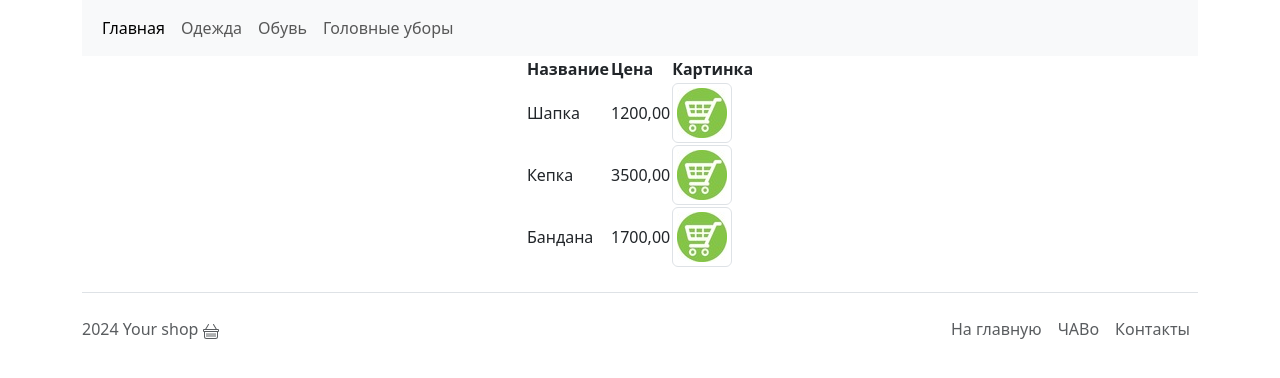
After one commit to Aksentos/GB-Flask-and-FastAPI-frameworks, a Flask app: page /hats/ in a window 1280 px wide. The commit adds this page. Shown: the top 378 px of the page. Run offline with Flask 3, Linux system fonts and the light colour scheme.

Commit message:
Add hw/1 shop

```diff
--- a/hw/1/main.py
+++ b/hw/1/main.py
@@ -13,11 +13,110 @@ from flask import Flask, render_template
 app = Flask(__name__)
 
 
-@app.route('/')
+@app.route("/")
 def index():
     context = {"title": "Главная"}
     return render_template("index.html", **context)
 
 
+@app.route("/faq/")
+def faq():
+    questions = [
+        {
+            "question": "Как сделать заказ?",
+            "answer": "На сайте, позвонить нам или прийти в гости",
+        },
+        {
+            "question": "Как забрать заказ?",
+            "answer": "Приехать к нам или заказть доставку",
+        },
+        {
+            "question": "Можно ли примерить?",
+            "answer": "А кто вам откажет?",
+        },
+    ]
+    context = {"title": "ЧАВо", "questions": questions}
+    return render_template("faq.html", **context)
+
+
+@app.route("/contacts/")
+def contacts():
+
+    context = {"title": "Контакты",}
+    return render_template("contacts.html", **context)
+
+
+@app.route("/clothes/")
+def clothes():
+    _clothes = [
+        {
+            "title": "Кофта",
+            "price": "1000,00",
+            "picture": "/static/clothes/image.jpg",
+        },
+        {
+            "title": "Куртка",
+            "price": "5500,00",
+            "picture": "/static/clothes/image.jpg",
+        },
+        {
+            "title": "Штаны",
+            "price": "2300,00",
+            "picture": "/static/clothes/image.jpg",
+        },
+
+    ]
+    context = {"title": "Одежда", "clothes": _clothes}
+    return render_template("clothes.html", **context)
+
+
+@app.route("/shoes/")
+def shoes():
+    _shoes = [
+        {
+            "title": "Кроссовки",
+            "price": "1500,00",
+            "picture": "/static/shoes/image.jpg",
+        },
+        {
+            "title": "Кеды",
+            "price": "500,00",
+            "picture": "/static/shoes/image.jpg",
+        },
+        {
+            "title": "Тапки",
+            "price": "300,00",
+            "picture": "/static/shoes/image.jpg",
+        },
+
+    ]
+    context = {"title": "Обувь", "shoes": _shoes}
+    return render_template("shoes.html", **context)
+
+
+@app.route("/hats/")
+def hats():
+    _hats = [
+        {
+            "title": "Шапка",
+            "price": "1200,00",
+            "picture": "/static/hats/image.jpg",
+        },
+        {
+            "title": "Кепка",
+            "price": "3500,00",
+            "picture": "/static/hats/image.jpg",
+        },
+        {
+            "title": "Бандана",
+            "price": "1700,00",
+            "picture": "/static/hats/image.jpg",
+        },
+
+    ]
+    context = {"title": "Головные уборы", "hats": _hats}
+    return render_template("hats.html", **context)
+
+
 if __name__ == "__main__":
     app.run()
--- a/hw/1/templates/base.html
+++ b/hw/1/templates/base.html
@@ -1,5 +1,5 @@
 <!DOCTYPE html>
-<html lang="en">
+<html lang="ru">
 <head>
     <meta charset="UTF-8">
     <meta name="viewport" content="width=device-width, initial-scale=1.0">
@@ -7,9 +7,23 @@
     <title>{% block title %}Главная страница{% endblock %}</title>
 </head>
 <body>
-    <div class='container'>
+  <div class="container">
+  <nav class="navbar navbar-expand-lg bg-body-tertiary">
+    <div class="container-fluid">
+      <div class="collapse navbar-collapse" id="navbarNavAltMarkup">
+        <div class="navbar-nav">
+          <a class="nav-link active" aria-current="page" href="/">Главная</a>
+          <a class="nav-link" href="/clothes/">Одежда</a>
+          <a class="nav-link" href="/shoes/">Обувь</a>
+          <a class="nav-link" href="/hats/">Головные уборы</a>
+        </div>
+      </div>
+    </div>
+  </nav>
+  </div>
+
       {% block content %} {% endblock %}
-    </div>
+
 
   <div class="container">
       <footer class="d-flex flex-wrap justify-content-between align-items-center py-3 my-4 border-top">
@@ -23,9 +37,9 @@
         </a>
 
         <ul class="nav col-md-4 justify-content-end">
-            <li class="nav-item"><a href="" class="nav-link px-2 text-body-secondary">На главную</a></li>
-            <li class="nav-item"><a href="about" class="nav-link px-2 text-body-secondary">ЧАВо</a></li>
-            <li class="nav-item"><a href="contacts" class="nav-link px-2 text-body-secondary">Контакты</a></li>
+          <li class="nav-item"><a href="/" class="nav-link px-2 text-body-secondary">На главную</a></li>
+          <li class="nav-item"><a href="/faq/" class="nav-link px-2 text-body-secondary">ЧАВо</a></li>
+          <li class="nav-item"><a href="/contacts/" class="nav-link px-2 text-body-secondary">Контакты</a></li>
         </ul>
       </footer>
     </div>
--- /dev/null
+++ b/hw/1/templates/hats.html
@@ -0,0 +1,28 @@
+{% extends "base.html" %}
+{% block title %} {{ title }} {% endblock %}
+
+{% block content %}
+<div class="container d-flex justify-content-center">
+<table class="table-striped-columns">
+  <thead>
+    <tr>
+      <th scope="col">Название</th>
+      <th scope="col">Цена</th>
+      <th scope="col">Картинка</th>
+    </tr>
+  </thead>
+  <tbody>
+    {% for item in hats %}
+    <tr>
+      <td class="col">{{ item.title }}</td>
+      <td class="col">{{ item.price }}</td>
+      <td class="col">
+        <img src={{item.picture }} class="img-thumbnail" alt="..." />
+      </td>
+    </tr>
+    {% endfor %}
+  </tbody>
+</table>
+</div>
+
+{% endblock %}
```
Also changed, not shown: hw/1/templates/clothes.html (added, +27 -0 lines), hw/1/templates/contacts.html (added, +14 -0 lines), hw/1/templates/faq.html (added, +18 -0 lines), hw/1/templates/index.html (+11 -8 lines), hw/1/templates/shoes.html (added, +28 -0 lines), hw/1/static/clothes/image.jpg (added), hw/1/static/hats/image.jpg (added), hw/1/static/images/clothes.jpg (added), hw/1/static/images/hats.jpg (added), hw/1/static/images/shoes.jpg (added), hw/1/static/shoes/image.jpg (added). Lines whose indentation alone changed are shown as unchanged.
